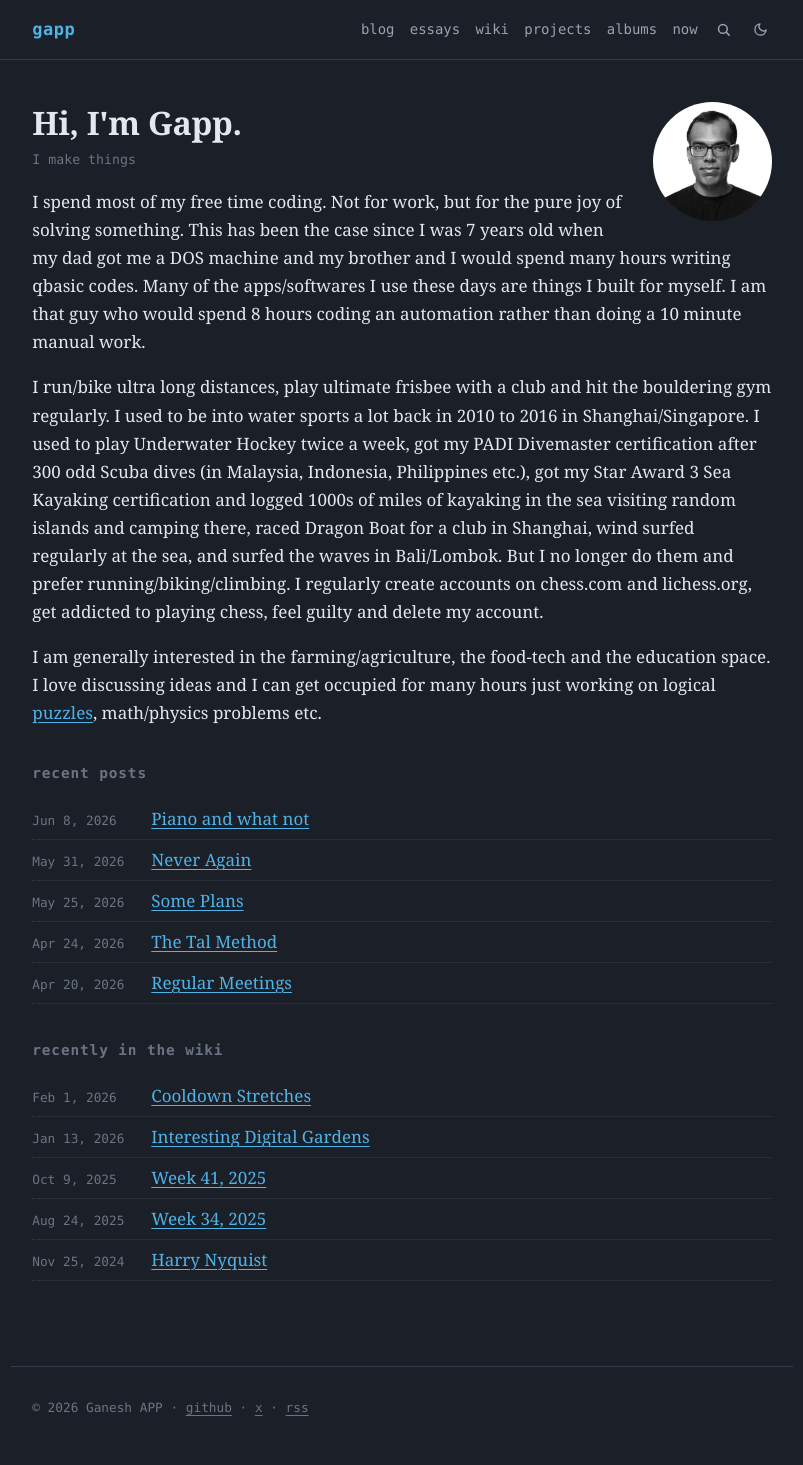
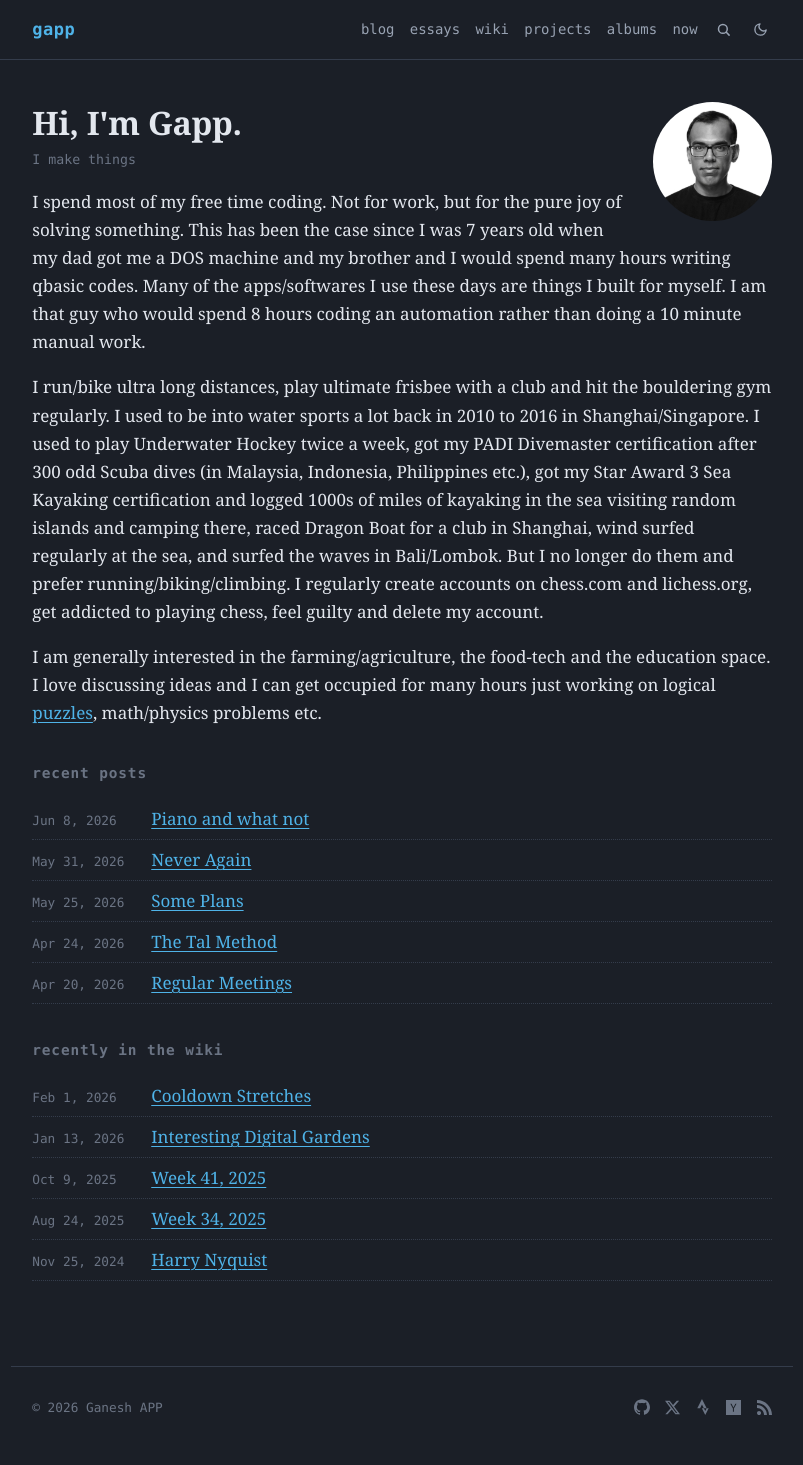
Before and after one commit to ganeshapp/test, a Jekyll site: the page built from index.html, in a window 1280 px wide. Shown: the whole page, without its empty margins (238-1041 px from the left). Built offline with Jekyll 4.4.1, drawn with Linux system fonts in a browser that asks for light colours.

Commit message:
Larger scrollable hover previews, content-only preview triggers, footer social icons

```diff
--- a/_includes/footer.html
+++ b/_includes/footer.html
@@ -1,8 +1,22 @@
 <footer class="site-footer">
-  <p>
-    &copy; {{ 'now' | date: '%Y' }} {{ site.copyright }}
-    &middot; <a href="https://github.com/{{ site.github_username }}">github</a>
-    &middot; <a href="https://x.com/{{ site.twitter_username }}">x</a>
-    &middot; <a href="{{ '/feed.xml' | relative_url }}">rss</a>
+  <p class="footer-row">
+    <span>&copy; {{ 'now' | date: '%Y' }} {{ site.copyright }}</span>
+    <span class="footer-icons">
+      <a href="https://github.com/{{ site.github_username }}" title="GitHub" aria-label="GitHub">
+        <svg width="16" height="16" viewBox="0 0 24 24" fill="currentColor"><path d="M12 .297c-6.63 0-12 5.373-12 12 0 5.303 3.438 9.8 8.205 11.385.6.113.82-.258.82-.577 0-.285-.01-1.04-.015-2.04-3.338.724-4.042-1.61-4.042-1.61C4.422 18.07 3.633 17.7 3.633 17.7c-1.087-.744.084-.729.084-.729 1.205.084 1.838 1.236 1.838 1.236 1.07 1.835 2.809 1.305 3.495.998.108-.776.417-1.305.76-1.605-2.665-.3-5.466-1.332-5.466-5.93 0-1.31.465-2.38 1.235-3.22-.135-.303-.54-1.523.105-3.176 0 0 1.005-.322 3.3 1.23.96-.267 1.98-.399 3-.405 1.02.006 2.04.138 3 .405 2.28-1.552 3.285-1.23 3.285-1.23.645 1.653.24 2.873.12 3.176.765.84 1.23 1.91 1.23 3.22 0 4.61-2.805 5.625-5.475 5.92.42.36.81 1.096.81 2.22 0 1.606-.015 2.896-.015 3.286 0 .315.21.69.825.57C20.565 22.092 24 17.592 24 12.297c0-6.627-5.373-12-12-12"/></svg>
+      </a>
+      <a href="https://x.com/{{ site.twitter_username }}" title="X" aria-label="X">
+        <svg width="15" height="15" viewBox="0 0 24 24" fill="currentColor"><path d="M18.901 1.153h3.68l-8.04 9.19L24 22.846h-7.406l-5.8-7.584-6.638 7.584H.474l8.6-9.83L0 1.154h7.594l5.243 6.932ZM17.61 20.644h2.039L6.486 3.24H4.298Z"/></svg>
+      </a>
+      <a href="https://www.strava.com/athletes/35037865" title="Strava" aria-label="Strava">
+        <svg width="16" height="16" viewBox="0 0 24 24" fill="currentColor"><path d="M15.387 17.944l-2.089-4.116h-3.065L15.387 24l5.15-10.172h-3.066m-7.008-5.599l2.836 5.598h4.172L10.463 0l-7 13.828h4.169"/></svg>
+      </a>
+      <a href="https://news.ycombinator.com/user?id=sagaro" title="Hacker News" aria-label="Hacker News">
+        <svg width="15" height="15" viewBox="0 0 24 24" fill="currentColor"><path d="M0 24V0h24v24H0zM6.951 5.896l4.112 7.708v5.064h1.583v-4.972l4.148-7.799h-1.749l-2.457 4.875c-.372.745-.688 1.434-.688 1.434s-.297-.708-.651-1.434L8.831 5.896h-1.88z"/></svg>
+      </a>
+      <a href="{{ '/feed.xml' | relative_url }}" title="RSS" aria-label="RSS">
+        <svg width="15" height="15" viewBox="0 0 24 24" fill="currentColor"><path d="M19.199 24C19.199 13.467 10.533 4.8 0 4.8V0c13.165 0 24 10.835 24 24h-4.801zM3.291 17.415c1.814 0 3.293 1.479 3.293 3.295 0 1.813-1.485 3.29-3.301 3.29C1.47 24 0 22.526 0 20.71s1.475-3.294 3.291-3.295zM15.909 24h-4.665c0-6.169-5.075-11.245-11.244-11.245V8.09c8.727 0 15.909 7.184 15.909 15.91z"/></svg>
+      </a>
+    </span>
   </p>
 </footer>
--- a/assets/css/main.css
+++ b/assets/css/main.css
@@ -125,6 +125,23 @@
 
 .site-footer a { color: var(--text-faint); }
 .site-footer a:hover { color: var(--accent); }
+
+.footer-row {
+  display: flex;
+  align-items: center;
+  justify-content: space-between;
+  flex-wrap: wrap;
+  gap: 0.6rem;
+}
+
+.footer-icons {
+  display: inline-flex;
+  align-items: center;
+  gap: 0.9rem;
+}
+
+.footer-icons a { display: inline-flex; }
+.footer-icons svg { display: block; }
 
 /* ---- typography ---- */
 h1, h2, h3, h4 {
@@ -435,31 +452,26 @@
 .hover-preview {
   position: absolute;
   z-index: 100;
-  width: 22rem;
+  width: 28rem;
   max-width: calc(100vw - 2rem);
-  max-height: 17rem;
-  overflow: hidden;
+  max-height: min(26rem, 65vh);
+  overflow-y: auto;
+  overscroll-behavior: contain;
   background: var(--bg-raised);
   border: 1px solid var(--border);
   border-radius: 10px;
   box-shadow: var(--shadow);
   padding: 0.9rem 1.1rem;
-  font-size: 0.82rem;
-  line-height: 1.5;
+  font-size: 0.84rem;
+  line-height: 1.55;
 }
 
 .hover-preview[hidden] { display: none; }
 
-.hover-preview h1, .hover-preview h2, .hover-preview h3 { font-size: 1rem; margin: 0.6rem 0 0.3rem; }
-.hover-preview .hp-title { font-weight: 700; font-size: 0.95rem; margin-bottom: 0.35rem; color: var(--accent); }
-.hover-preview img { max-height: 7rem; width: auto; }
-.hover-preview::after {
-  content: "";
-  position: absolute;
-  inset: auto 0 0 0;
-  height: 3.5rem;
-  background: linear-gradient(transparent, var(--bg-raised));
-}
+.hover-preview h1, .hover-preview h2, .hover-preview h3 { font-size: 1rem; margin: 0.9rem 0 0.35rem; }
+.hover-preview .hp-title { font-weight: 700; font-size: 1rem; margin-bottom: 0.4rem; color: var(--accent); }
+.hover-preview img { width: 100%; height: auto; }
+.hover-preview table { font-size: 0.8rem; }
 
 /* ---- homepage ---- */
 .home-intro .avatar {
--- a/assets/js/main.js
+++ b/assets/js/main.js
@@ -145,6 +145,9 @@
     if (BASE && p.indexOf(BASE) !== 0) return false;
     if (/\.(png|jpe?g|gif|webp|svg|pdf|xml|json|zip|mp4)$/i.test(p)) return false;
     if (a.hasAttribute('data-lightbox') || a.closest('.hover-preview')) return false;
+    // only preview links inside the page content, not nav/footer/breadcrumbs
+    if (!a.closest('main')) return false;
+    if (a.closest('.breadcrumb, .post-nav')) return false;
     return true;
   }
 
@@ -153,17 +156,13 @@
     var main = doc.querySelector('main .prose') || doc.querySelector('main') || doc.body;
     var titleEl = main.querySelector('.page-title') || doc.querySelector('h1') || doc.querySelector('title');
     var title = titleEl ? titleEl.textContent.trim() : url;
-    // strip nav/meta bits, take first few content blocks
-    var frag = document.createElement('div');
-    var blocks = main.querySelectorAll('p, ul, ol, h2, h3, blockquote, img');
-    var count = 0;
-    for (var i = 0; i < blocks.length && count < 5; i++) {
-      var b = blocks[i];
-      if (b.closest('.post-nav, .breadcrumb, .post-meta, header')) continue;
-      if (b.textContent.trim() === '' && b.tagName !== 'IMG') continue;
-      frag.appendChild(b.cloneNode(true));
-      count++;
-    }
+    // clone the whole article, minus chrome, so the popup is fully readable
+    var frag = main.cloneNode(true);
+    frag.querySelectorAll('.breadcrumb, .post-nav, .post-meta, .page-title, header, script').forEach(function (n) {
+      n.remove();
+    });
+    // skip previews with nothing worth showing (bare listing pages etc.)
+    if (frag.textContent.trim().length < 60 && !frag.querySelector('img')) return null;
     return '<div class="hp-title">' + escapeHtml(title) + '</div>' + frag.innerHTML;
   }
 
@@ -172,6 +171,7 @@
     if (url === location.href.split('#')[0]) return;
 
     function render(content) {
+      if (content === null) return;
       if (currentLink !== a) return;
       preview.innerHTML = content;
       preview.hidden = false;
@@ -201,16 +201,25 @@
       .catch(function () { /* silently skip */ });
   }
 
+  var hideTimer = null;
+
   function hidePreview() {
     clearTimeout(hoverTimer);
+    clearTimeout(hideTimer);
     currentLink = null;
     if (preview) preview.hidden = true;
+  }
+
+  function scheduleHide() {
+    clearTimeout(hideTimer);
+    hideTimer = setTimeout(hidePreview, 250); // grace period to reach the popup
   }
 
   if (preview && !isTouch) {
     document.addEventListener('mouseover', function (e) {
       var a = e.target.closest('a');
       if (!a || !isInternal(a)) return;
+      clearTimeout(hideTimer);
       currentLink = a;
       clearTimeout(hoverTimer);
       hoverTimer = setTimeout(function () { showPreview(a); }, 300);
@@ -218,12 +227,12 @@
     document.addEventListener('mouseout', function (e) {
       var a = e.target.closest('a');
       if (!a) return;
-      var to = e.relatedTarget;
-      if (to && (to.closest('.hover-preview') === preview)) return; // moved into popup
-      hidePreview();
+      clearTimeout(hoverTimer);
+      scheduleHide();
     });
-    preview.addEventListener('mouseleave', hidePreview);
-    document.addEventListener('scroll', hidePreview, { passive: true });
+    preview.addEventListener('mouseenter', function () { clearTimeout(hideTimer); });
+    preview.addEventListener('mouseleave', scheduleHide);
+    window.addEventListener('scroll', scheduleHide, { passive: true });
   }
 
   /* ---------- lightbox ---------- */
```
